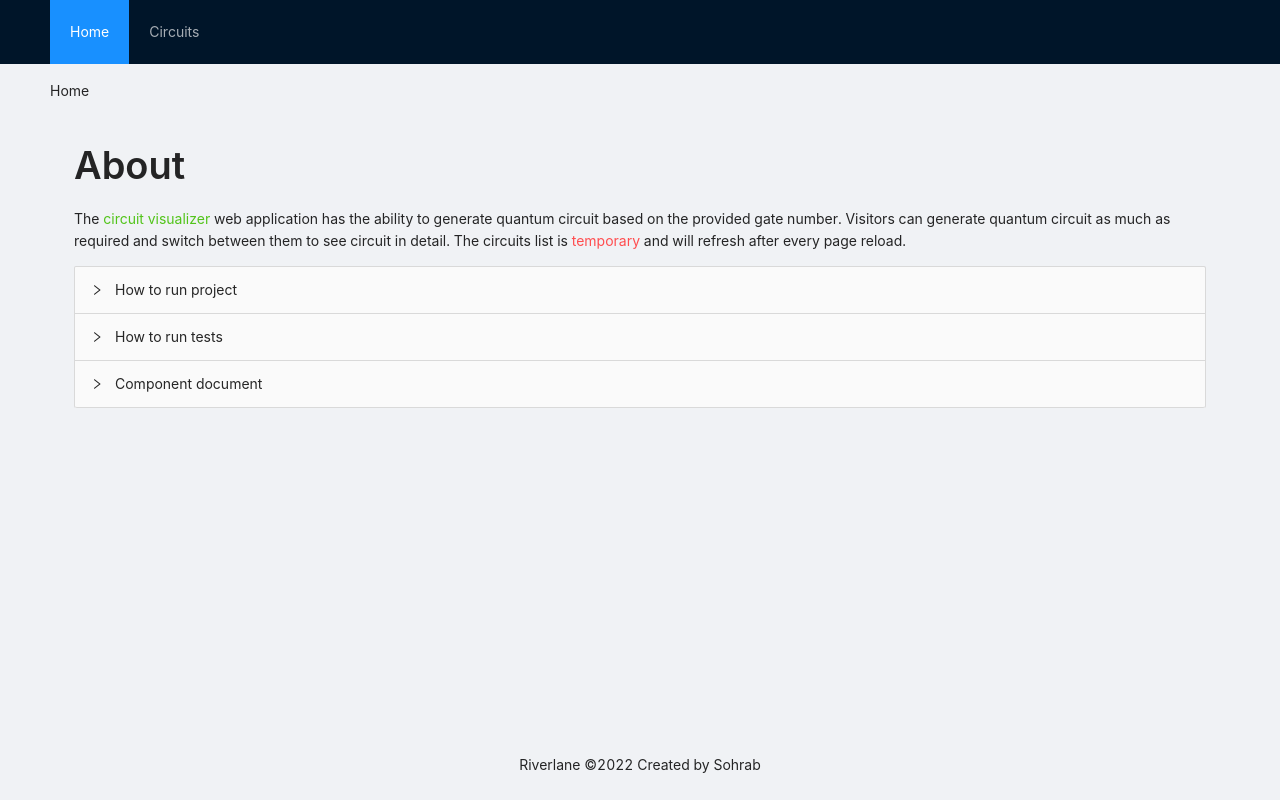
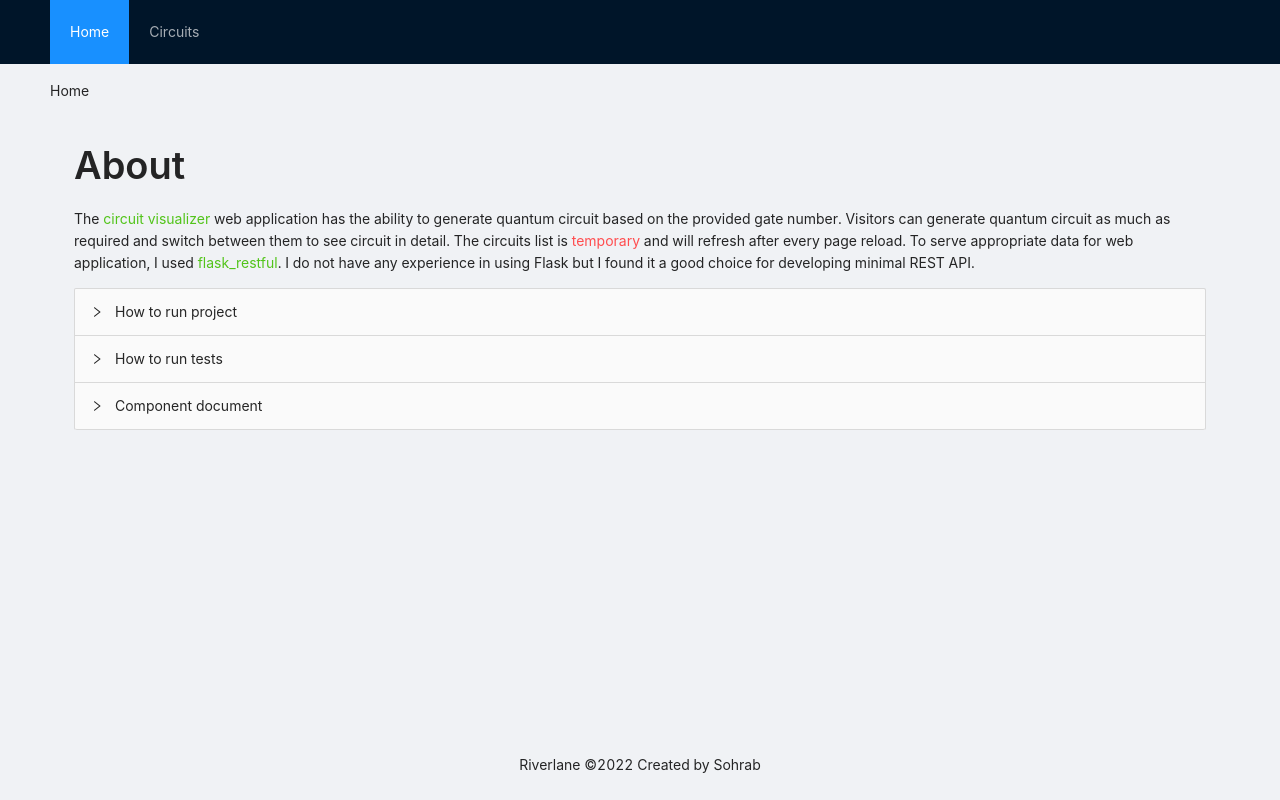
Before and after one commit to sohrab-salehi/riverlane, a React (Create React App) app: page / in a window 1280 px wide. Built offline with nearby package versions, Linux system fonts and the light colour scheme.

Commit message:
Update README.md

```diff
--- a/src/Home/index.tsx
+++ b/src/Home/index.tsx
@@ -20,7 +20,11 @@ function Home(): JSX.Element {
                         quantum circuit as much as required and switch between
                         them to see circuit in detail. The circuits list is
                         <Text type="danger"> temporary</Text> and will refresh
-                        after every page reload.
+                        after every page reload. To serve appropriate data for
+                        web application, I used
+                        <Text type="success"> flask_restful</Text>. I do not
+                        have any experience in using Flask but I found it a good
+                        choice for developing minimal REST API.
                     </Paragraph>
                 </Typography>
                 <Collapse>
```
Also changed, not shown: 2 other files (tests, documents, lock files or other folders).
